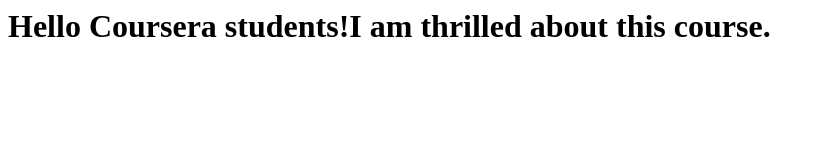
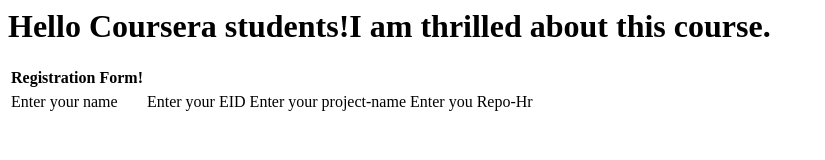
Before and after one commit to jyoti510/coursera-test, a plain HTML site: page index.html in a window 1280 px wide. Shown: the whole page, without its empty margins (0-825 px from the left). Drawn offline with Linux system fonts and the light colour scheme.

Commit message:
Next Version Of webfile

```diff
--- a/index.html
+++ b/index.html
@@ -5,5 +5,22 @@
 </head>
 <body>
     <h1>Hello Coursera students!I am thrilled about this course.</h1>
+    <table>
+        <tr>
+            <thead>
+                <th>Registration Form!</th>
+            </thead>
+            <td>
+                Enter your name
+            </td>
+            <td>
+                Enter your EID
+            </td><td>
+               Enter your project-name
+            </td><td>
+                Enter you Repo-Hr
+            </td>
+        </tr>
+    </table>
 </body>
 </html>
```
